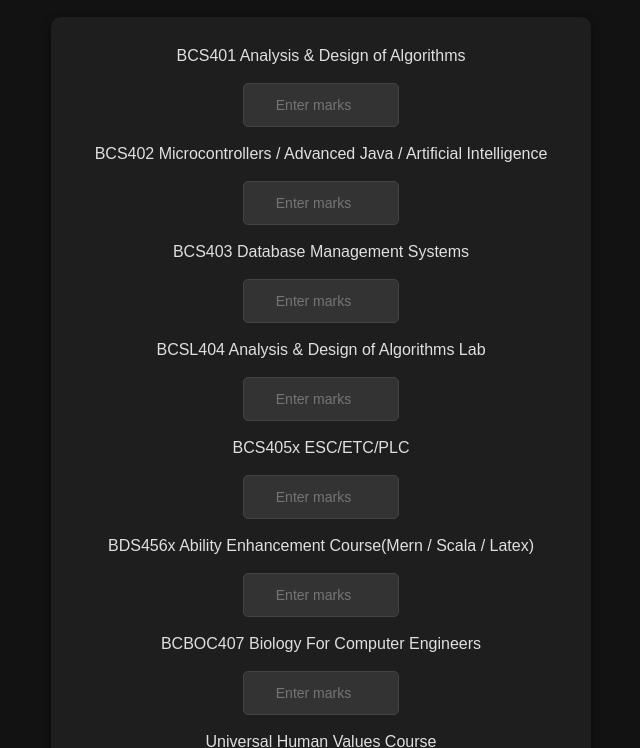
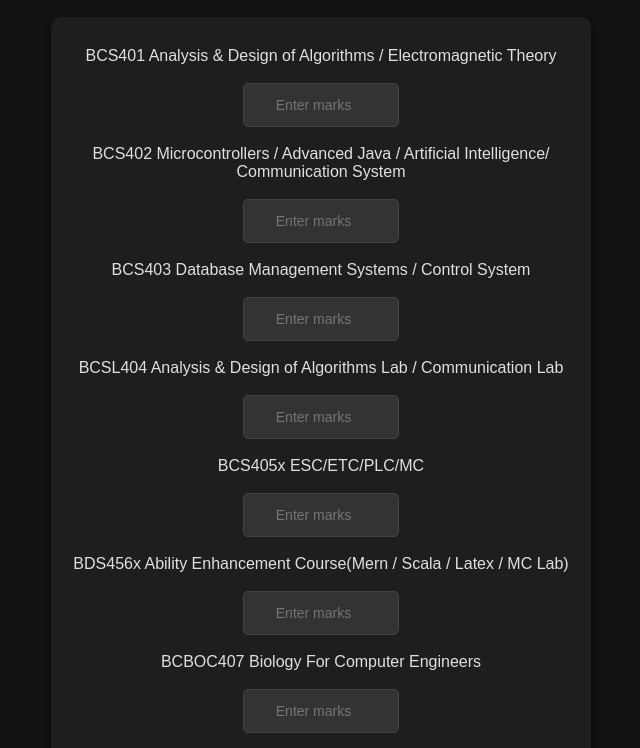
Before and after one commit to manojsvgit/SGPA_Calculator, a plain HTML site: page index.html in a window 1280 px wide. Shown: the part 41-789 px from the top of the page, without its empty margins (319-959 px from the left). Drawn offline with Linux system fonts and the light colour scheme.

Commit message:
updated subject names

```diff
--- a/index.html
+++ b/index.html
@@ -11,38 +11,38 @@
     <h2 class="center">SGPA CALCULATOR</h2>
     <div class="container">
         <div class="contain center">
-            <label for="1">BCS401 Analysis & Design of Algorithms</label>
+            <label for="1">BCS401 Analysis & Design of Algorithms / Electromagnetic Theory</label>
         </div>
         <div class="incontain center">
             <input class="input" type="number" name="a" id="1" placeholder="Enter marks">
         </div>
         <div class="contain center">
-            <label for="2">BCS402 Microcontrollers / Advanced Java / Artificial Intelligence</label>
+            <label for="2">BCS402 Microcontrollers / Advanced Java / Artificial Intelligence/ Communication System</label>
         </div>
         <div class="incontain center">
             <input class="input" type="number" name="a" id="2" placeholder="Enter marks">
         </div>
         <div class="contain center">
-            <label for="3">BCS403 Database Management Systems</label>
+            <label for="3">BCS403 Database Management Systems / Control System</label>
         </div>
         <div class="incontain center">
             <input class="input" type="number" name="a" id="3" placeholder="Enter marks">
         </div>
         <div class="contain center">
-            <label for="4">BCSL404 Analysis & Design of Algorithms Lab</label>
+            <label for="4">BCSL404 Analysis & Design of Algorithms Lab / Communication Lab</label>
         </div>
         <div class="incontain center">
             <input class="input" type="number" name="a" id="4" placeholder="Enter marks">
         </div>
         <div class="contain center">
-            <label for="5">BCS405x ESC/ETC/PLC</label>
+            <label for="5">BCS405x ESC/ETC/PLC/MC</label>
         </div>
         <div class="incontain center">
             <input class="input" type="number" name="a" id="5" placeholder="Enter marks">
         </div>
         <!-- New Subject: Ability Enhancement Course -->
         <div class="contain center">
-            <label for="6">BDS456x Ability Enhancement Course(Mern / Scala / Latex)</label>
+            <label for="6">BDS456x Ability Enhancement Course(Mern / Scala / Latex / MC Lab)</label>
         </div>
         <div class="incontain center">
             <input class="input" type="number" name="a" id="6" placeholder="Enter marks">
```
